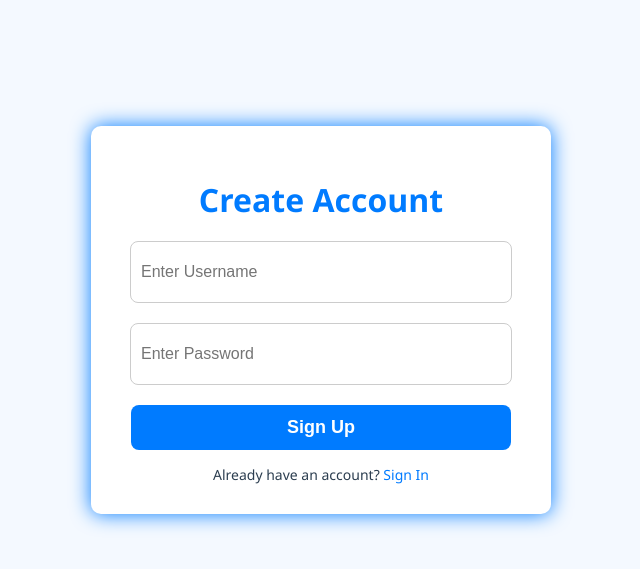
After one commit to MianSaadTahir/Phishing-Detector, a Flask app: template templates/sign_up.html in a window 1280 px wide. The commit adds this page. Shown: the top 569 px of the page, without its empty margins (319-959 px from the left). Run offline with Flask 3, Linux system fonts and the light colour scheme; the template is opened without the code that fills it, so the values that code supplies are empty.

Commit message:
users sign in sign up system

```diff
--- /dev/null
+++ b/templates/sign_up.html
@@ -0,0 +1,92 @@
+<!DOCTYPE html>
+<html lang="en">
+<head>
+    <title>Sign Up - Threat Guard</title>
+    <style>
+        body {
+            background-color: #f4f9ff;
+            color: #2c3e50;
+            text-align: center;
+            font-family: 'Segoe UI', Tahoma, Geneva, Verdana, sans-serif;
+        }
+        .container {
+            margin-top: 10%;
+            padding: 30px;
+            background: white;
+            width: 400px;
+            margin-left: auto;
+            margin-right: auto;
+            border-radius: 10px;
+            box-shadow: 0px 0px 20px #007BFF;
+        }
+        h1 {
+            font-size: 32px;
+            margin-bottom: 20px;
+            color: #007BFF;
+        }
+        input[type="text"], input[type="password"] {
+            width: 90%;
+            height: 40px;
+            font-size: 16px;
+            padding: 10px;
+            margin-bottom: 20px;
+            border: 1px solid #ccc;
+            border-radius: 8px;
+        }
+        button {
+            width: 95%;
+            height: 45px;
+            font-size: 18px;
+            background-color: #007BFF;
+            color: white;
+            border: none;
+            border-radius: 8px;
+            cursor: pointer;
+            font-weight: bold;
+            transition: background-color 0.3s ease;
+        }
+        button:hover {
+            background-color: #0056b3;
+        }
+        .link {
+            margin-top: 15px;
+            font-size: 14px;
+        }
+        .link a {
+            color: #007BFF;
+            text-decoration: none;
+        }
+        .link a:hover {
+            text-decoration: underline;
+        }
+        .flash-message {
+            color: red;
+            font-weight: bold;
+            margin-bottom: 10px;
+        }
+    </style>
+</head>
+<body>
+    <div class="container">
+        <h1>Create Account</h1>
+
+        {% with messages = get_flashed_messages(with_categories=true) %}
+          {% if messages %}
+            {% for category, message in messages %}
+              <div class="flash-message">{{ message }}</div>
+            {% endfor %}
+          {% endif %}
+        {% endwith %}
+
+        <form method="post">
+            <input type="text" name="username" placeholder="Enter Username" required>
+            <input type="password" name="password" placeholder="Enter Password" required minlength="6">
+            <button type="submit">Sign Up</button>
+        </form>
+
+        <div class="link">
+            Already have an account? <a href="{{ url_for('login') }}">Sign In</a>
+        </div>
+    </div>
+</body>
+</html>
```
Also changed, not shown: templates/index.html (+9 -1 lines), templates/phishing_checker.html (+104 -0 lines), templates/sign_in.html (added, +92 -0 lines), templates/too_many_requests.html (+5 -4 lines), instance/pawned_data.db, instance/phishing_urls.db, instance/users.db (added).
